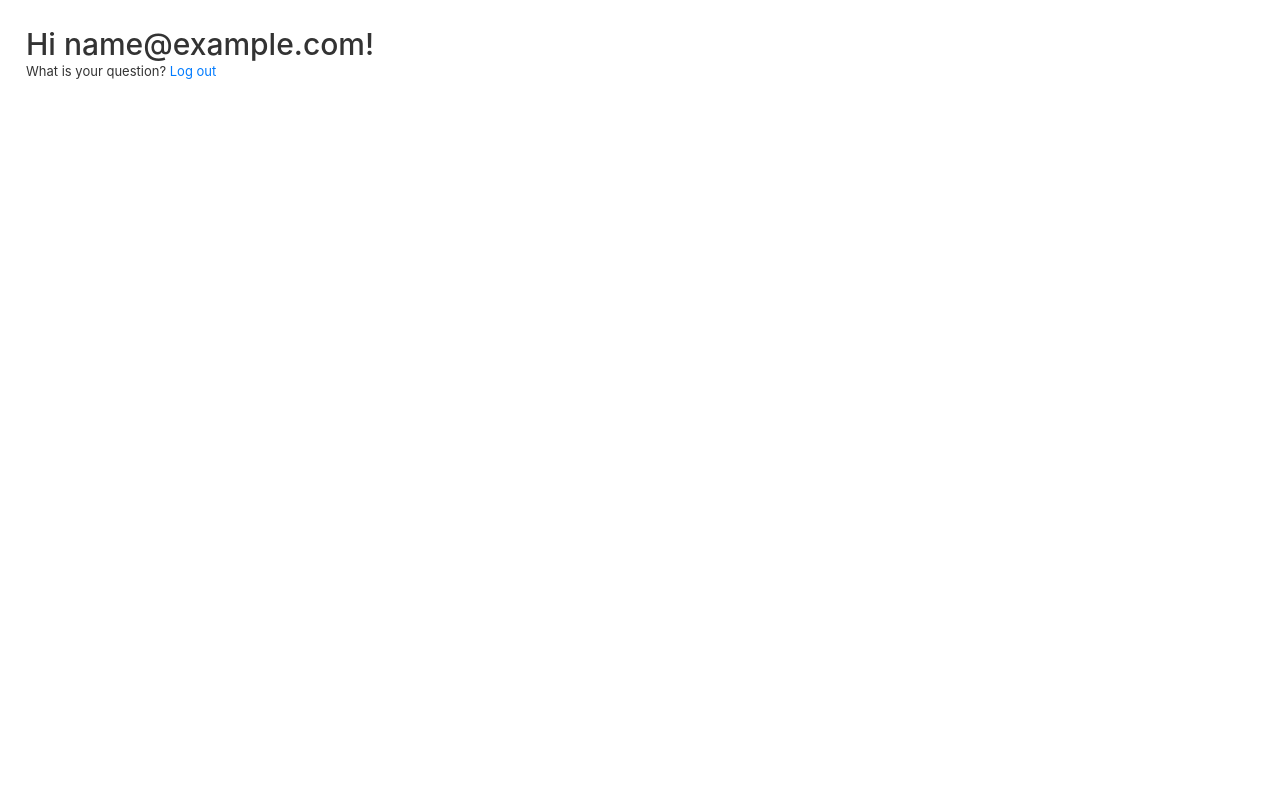
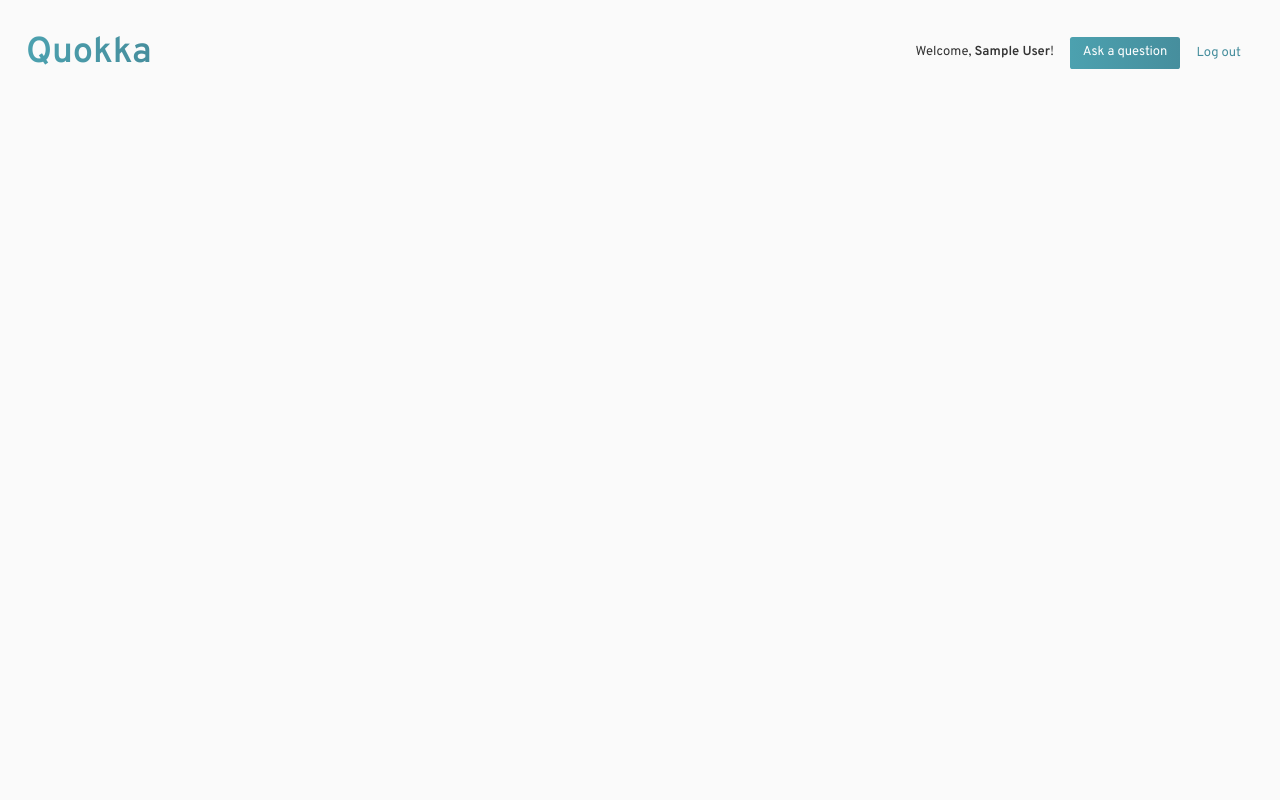
Before and after one commit to UB-ES-19/F2-Quora, a Django app: page /homepage/ in a window 1280 px wide. Run offline with Django 3.2, Linux system fonts and the light colour scheme; the visitor is signed in with stand-in values (Sample User, id 1); data that the repository does not hold is empty; some libraries are stand-ins or nearby versions.

Commit message:
Redesigned landing page

```diff
--- a/Quora/models.py
+++ b/Quora/models.py
@@ -45,8 +45,6 @@ class User(AbstractUser):
     username = None
     email = models.EmailField(('email address'), unique=True)
 
-    # Should add list of posts
-
     USERNAME_FIELD = 'email'
     REQUIRED_FIELDS = []
 
--- a/Quora/static/css/index.css
+++ b/Quora/static/css/index.css
@@ -13,6 +13,8 @@ body {
     position: fixed;
     color: #333;
     font-size: 13px;
+    background-color: rgb(250, 250, 250);
+    font-family: 'Overpass';
 }
 
 div {
@@ -34,22 +36,25 @@ textarea {
 
 .Content {
     padding: 2em;
+    padding-top: 0;
 }
 
 .Posts {
     display: flex;
     margin: 2em auto;
+    margin-top: 0;
 }
 
 .Post {
     display: inline-block;
-    width: 25em;
-    background: rgb(250,250,250);
+    width: 300em;
+    background: white;
     padding: 2em;
     margin-right: 1em;
-    border: 1px solid rgba(0,0,0,.05);
-    box-shadow: 0 18px 25px -13px rgba(0,0,0,.1);
+    box-shadow: 0 18px 25px -25px rgba(0,0,0,.1);
     height: 100%;
+    border-radius: 0.25em;
+    color: #444;
 }
 
 .PostDate {
@@ -58,7 +63,54 @@ textarea {
 
 .PostTitle {
     font-size: 26px;
-    color: #b92b27;
+    color: #333;
     font-weight: bold;
     margin-top: .5em;
 }
+
+.Header {
+    padding: 2em;
+}
+
+.logo {
+    font-size: 36px;
+    font-weight: 600;
+    color: #468e9d;
+    background: -webkit-linear-gradient(to right, #4CA1AF, #468e9d);
+    background: linear-gradient(to right, #4CA1AF, #468e9d);
+    -webkit-background-clip: text;
+    -webkit-text-fill-color: transparent;
+}
+
+.header {
+    padding: 2em;
+    display: flex;
+    position: relative;
+    align-items: center;
+}
+
+.header div {
+    display: inline-block;
+}
+
+.user-overview {
+    position: absolute;
+    right: 2em;
+}
+
+.welcome {
+    margin-right: 1em;
+}
+
+.button {
+    padding: .5em 1em;
+    background: -webkit-linear-gradient(to right, #4CA1AF, #468e9d);
+    background: linear-gradient(to right, #4CA1AF, #468e9d);
+    color: white;
+    border-radius: .2em;
+}
+
+.button.ghost {
+    background: transparent;
+    color: #468e9d;
+}
--- a/Quora/templates/base.html
+++ b/Quora/templates/base.html
@@ -1,15 +1,41 @@
 <!DOCTYPE html>
 <html>
+
 <head>
     <link rel="icon" href="https://qsf.fs.quoracdn.net/-3-images.favicon.ico-26-ae77b637b1e7ed2c.ico">
-        <script src="https://code.jquery.com/jquery-3.3.1.slim.min.js" integrity="sha384-q8i/X+965DzO0rT7abK41JStQIAqVgRVzpbzo5smXKp4YfRvH+8abtTE1Pi6jizo" crossorigin="anonymous"></script>
-        <script src="https://cdnjs.cloudflare.com/ajax/libs/popper.js/1.14.7/umd/popper.min.js" integrity="sha384-UO2eT0CpHqdSJQ6hJty5KVphtPhzWj9WO1clHTMGa3JDZwrnQq4sF86dIHNDz0W1" crossorigin="anonymous"></script>
-        <link rel="stylesheet" href="https://stackpath.bootstrapcdn.com/bootstrap/4.3.1/css/bootstrap.min.css" integrity="sha384-ggOyR0iXCbMQv3Xipma34MD+dH/1fQ784/j6cY/iJTQUOhcWr7x9JvoRxT2MZw1T" crossorigin="anonymous">
-        <script src="https://stackpath.bootstrapcdn.com/bootstrap/4.3.1/js/bootstrap.min.js" integrity="sha384-JjSmVgyd0p3pXB1rRibZUAYoIIy6OrQ6VrjIEaFf/nJGzIxFDsf4x0xIM+B07jRM" crossorigin="anonymous"></script>
+    <script src="https://code.jquery.com/jquery-3.3.1.slim.min.js"
+        integrity="sha384-q8i/X+965DzO0rT7abK41JStQIAqVgRVzpbzo5smXKp4YfRvH+8abtTE1Pi6jizo"
+        crossorigin="anonymous"></script>
+    <script src="https://cdnjs.cloudflare.com/ajax/libs/popper.js/1.14.7/umd/popper.min.js"
+        integrity="sha384-UO2eT0CpHqdSJQ6hJty5KVphtPhzWj9WO1clHTMGa3JDZwrnQq4sF86dIHNDz0W1"
+        crossorigin="anonymous"></script>
+    <link rel="stylesheet" href="https://stackpath.bootstrapcdn.com/bootstrap/4.3.1/css/bootstrap.min.css"
+        integrity="sha384-ggOyR0iXCbMQv3Xipma34MD+dH/1fQ784/j6cY/iJTQUOhcWr7x9JvoRxT2MZw1T" crossorigin="anonymous">
+    <link href="https://fonts.googleapis.com/css?family=Overpass:300,400,600&display=swap" rel="stylesheet">
+    <script src="https://stackpath.bootstrapcdn.com/bootstrap/4.3.1/js/bootstrap.min.js"
+        integrity="sha384-JjSmVgyd0p3pXB1rRibZUAYoIIy6OrQ6VrjIEaFf/nJGzIxFDsf4x0xIM+B07jRM"
+        crossorigin="anonymous"></script>
     {% block extrahead %}{% endblock extrahead %}
 </head>
 
 <body>
+    {% block header %}
+    <div class="header">
+        <div class="logo">
+            Quokka
+        </div>
+        <div class="user-overview">
+            <div class="welcome">
+                Welcome, <b>{{user.first_name}} {{user.last_name}}</b>!
+            </div>
+            <div id="new-post-button" class="button" data-toggle="modal" data-target="#openQuestionModal">
+                Ask a question
+            </div>
+            <a href="{% url 'pagelogout' %}" class="button ghost">Log out</a>
+        </div>
+    </div>
+    {% endblock header %}
     {% block content %}{% endblock content %}
 </body>
+
 </html>
--- a/Quora/templates/index.html
+++ b/Quora/templates/index.html
@@ -10,21 +10,12 @@
 
 {% block content %}
 <div class="Content">
-    <div class="Welcome">
-        <h2>Hi {{ user.email }}!</h2>
-        <a id="AskQuestionButton" class="AskQuestionButton" data-toggle="modal" data-target="#openQuestionModal"> What
-            is
-            your
-            question?</a>
-        <a href="{% url 'pagelogout' %}" class="LogoutButton">Log out</a>
-    </div>
-
     <div class="Posts">
         {% for post in list %}
         <div class="Post">
             <div class="PostMeta">
                 <div class="PostDate">{{post.date}}</div>
-                <div class="PostUser"><b>{{post.user}}</b> asks:</div>
+                <div class="PostUser"><b>{{post.user.first_name}} {{post.user.last_name}}</b> asks:</div>
             </div>
             <div class="PostTitle">{{post.question}}?</div>
         </div>
```
Lines whose indentation alone changed are shown as unchanged.
